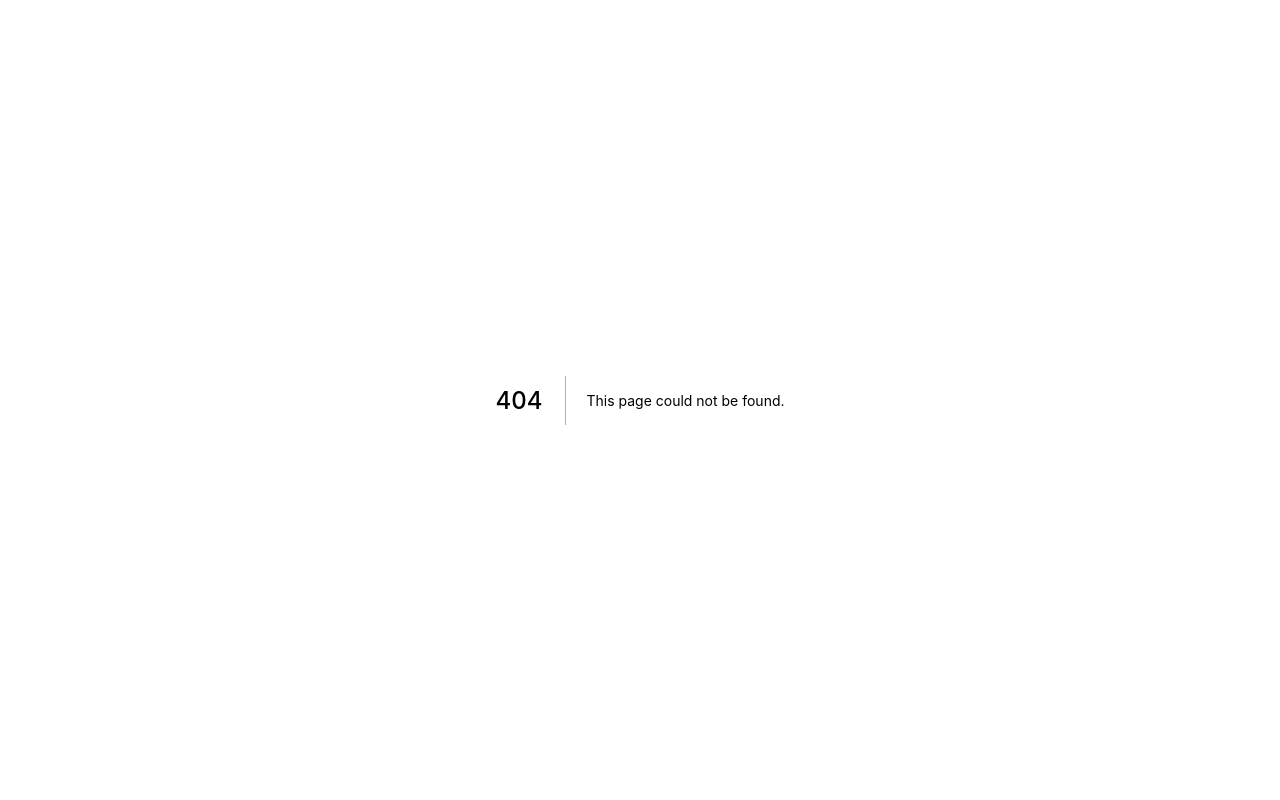
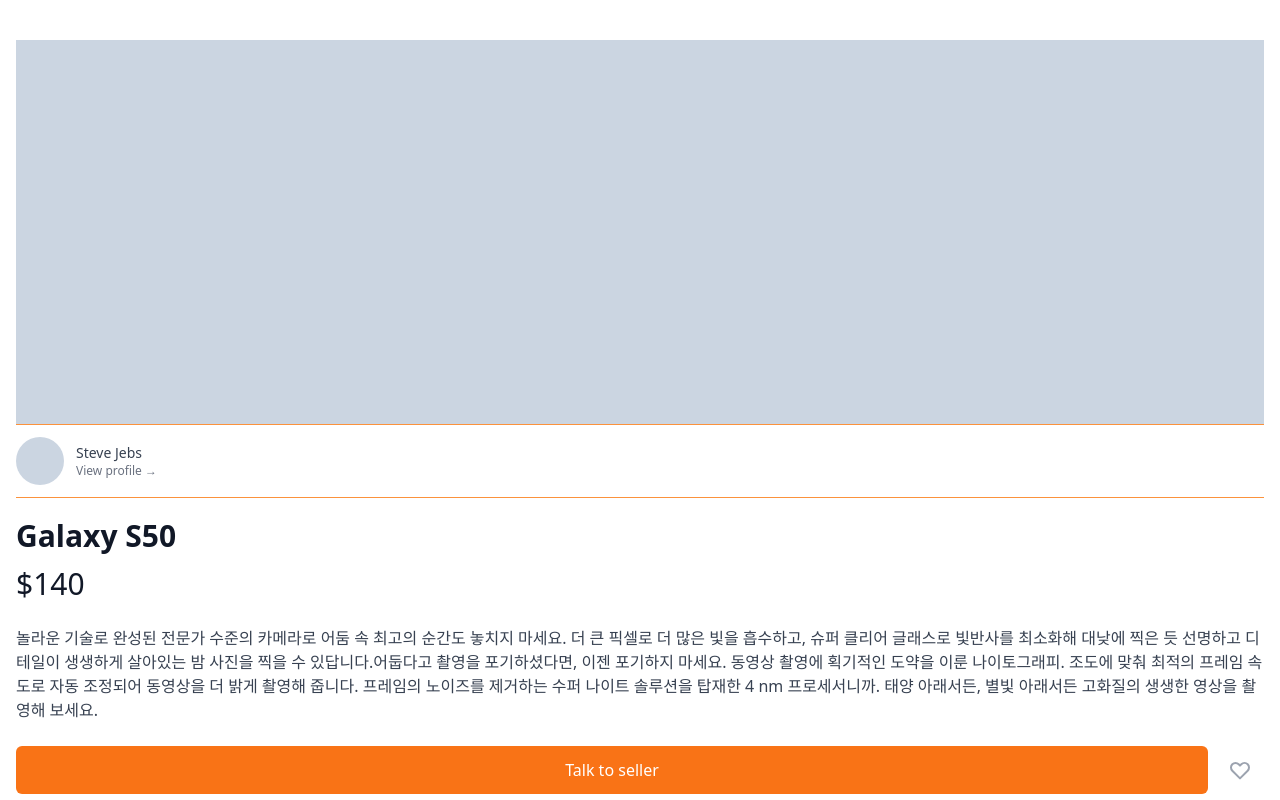
Before and after one commit to zeronedev/carrot-market-v220312, a Next.js app: page /items/1 in a window 1280 px wide. Before the commit this address had no page. Shown: the top 800 px of the page. Built offline with nearby package versions, Linux system fonts and the light colour scheme.

Commit message:
#5.4 Item Detail:[id].tsx,아이템 상세페이지

```diff
--- /dev/null
+++ b/pages/items/[id].tsx
@@ -0,0 +1,71 @@
+import type { NextPage } from "next";
+
+const ItemDetail: NextPage = () => {
+  return (
+    <div className="px-4 py-10">
+      <div className="mb-4">
+        <div className="h-96 bg-slate-300" />
+        <div className="flex cursor-pointer py-3 border-t border-orange-400 border-b items-center space-x-3">
+          <div className="w-12 h-12 rounded-full bg-slate-300" />
+          <div>
+            <p className="text-sm font-medium text-gray-700">Steve Jebs</p>
+            <p className="text-xs font-medium text-gray-500">
+              View profile &rarr;
+            </p>
+          </div>
+        </div>
+        <div className="mt-5">
+          <h1 className="text-3xl font-bold text-gray-900">Galaxy S50</h1>
+          <span className="text-3xl block mt-3 text-gray-900">$140</span>
+          <p className="my-6 text-gray-700">
+            놀라운 기술로 완성된 전문가 수준의 카메라로 어둠 속 최고의 순간도
+            놓치지 마세요. 더 큰 픽셀로 더 많은 빛을 흡수하고, 슈퍼 클리어
+            글래스로 빛반사를 최소화해 대낮에 찍은 듯 선명하고 디테일이 생생하게
+            살아있는 밤 사진을 찍을 수 있답니다.어둡다고 촬영을 포기하셨다면,
+            이젠 포기하지 마세요. 동영상 촬영에 획기적인 도약을 이룬
+            나이토그래피. 조도에 맞춰 최적의 프레임 속도로 자동 조정되어
+            동영상을 더 밝게 촬영해 줍니다. 프레임의 노이즈를 제거하는 수퍼
+            나이트 솔루션을 탑재한 4 nm 프로세서니까. 태양 아래서든, 별빛
+            아래서든 고화질의 생생한 영상을 촬영해 보세요.
+          </p>
+          <div className="flex items-center justify-between space-x-2">
+            <button className="flex-1 bg-orange-500 text-white py-3 rounded-md focus:outline-none focus:ring-2 focus:ring-offset-2 font-medium hover:bg-orange-600 focus:ring-orange-500 ">
+              Talk to seller
+            </button>
+            <button className="p-3 rounded-md flex items-center justify-center text-gray-400 hover:bg-gray-100 hover:text-gray-500">
+              <svg
+                className="h-6 w-6 "
+                xmlns="http://www.w3.org/2000/svg"
+                fill="none"
+                viewBox="0 0 24 24"
+                stroke="currentColor"
+                aria-hidden="true"
+              >
+                <path
+                  strokeLinecap="round"
+                  strokeLinejoin="round"
+                  strokeWidth="2"
+                  d="M4.318 6.318a4.5 4.5 0 000 6.364L12 20.364l7.682-7.682a4.5 4.5 0 00-6.364-6.364L12 7.636l-1.318-1.318a4.5 4.5 0 00-6.364 0z"
+                />
+              </svg>
+            </button>
+          </div>
+        </div>
+      </div>
+      <div>
+        <h2 className="text-2xl font-bold text-gray-900">Similar items</h2>
+        <div className="grid grid-cols-2 gap-4 mt-6">
+          {[1, 2, 3, 4, 5, 6].map((_, i) => (
+            <div key={i}>
+              <div className="h-56 w-full bg-slate-300" />
+              <h3 className="text-gray-700 -mb-1">Galaxy S60</h3>
+              <span className="text-sm font-medium text-gray-900">$6</span>
+            </div>
+          ))}
+        </div>
+      </div>
+    </div>
+  );
+};
+
+export default ItemDetail;
```
